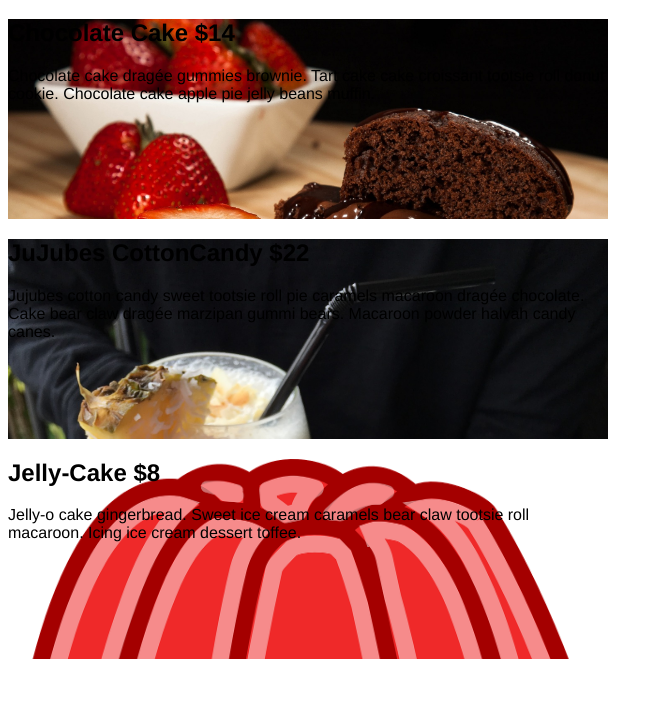
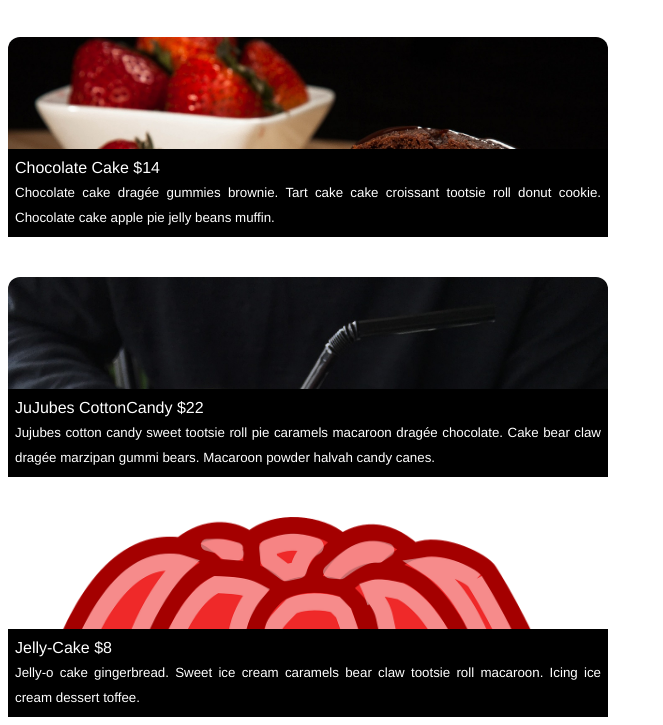
Before and after one commit to MeaganBlais/basicSmallBiz, a plain HTML site: page index.html in a window 1280 px wide. Shown: the part 221-946 px from the top of the page, without its empty margins (0-663 px from the left). Before the commit the page ends 888 px from the top, so only its background shows below. Drawn offline with Linux system fonts and the light colour scheme.

Commit message:
adding style to text content

```diff
--- a/index.html
+++ b/index.html
@@ -20,18 +20,21 @@
       <h1>this restaurant</h1>
 
       <div class="chocolate">
-        <h2>Chocolate Cake $14</h2>
-        <p>Chocolate cake dragée gummies brownie. Tart cake cake croissant tootsie roll donut cookie. Chocolate cake apple pie jelly beans muffin.</p>
+        <p>Chocolate Cake $14<br />
+        <small>Chocolate cake dragée gummies brownie. Tart cake cake croissant tootsie roll donut cookie. Chocolate cake apple pie jelly beans muffin.</small>
+        </p>
       </div>
 
       <div class="candy">
-        <h2>JuJubes CottonCandy $22</h2>
-        <p>Jujubes cotton candy sweet tootsie roll pie caramels macaroon dragée chocolate. Cake bear claw dragée marzipan gummi bears. Macaroon powder halvah candy canes.</p>
+        <p>JuJubes CottonCandy $22<br />
+        <small>Jujubes cotton candy sweet tootsie roll pie caramels macaroon dragée chocolate. Cake bear claw dragée marzipan gummi bears. Macaroon powder halvah candy canes.</small>
+        </p>
       </div>
 
       <div class="jelly">
-        <h2>Jelly-Cake $8</h2>
-        <p>Jelly-o cake gingerbread. Sweet ice cream caramels bear claw tootsie roll macaroon. Icing ice cream dessert toffee.</p>
+        <p>Jelly-Cake $8<br />
+        <small>Jelly-o cake gingerbread. Sweet ice cream caramels bear claw tootsie roll macaroon. Icing ice cream dessert toffee.</small>
+        </p>
       </div>
 
 
--- a/style.css
+++ b/style.css
@@ -7,6 +7,9 @@ div {
   height: 200px;
   background-size: cover;
   margin: 0 auto;
+  position: relative;
+  margin: 40px 0 0 0;
+  border-radius: 12px;
 }
 
 .chocolate {
@@ -20,3 +23,14 @@ background-image: url(assets/cottonCandy.jpg);
 .jelly {
 background-image: url(assets/jello.png);
 }
+
+p {
+  background-color: rgba(0,0,0,1);
+  color: rgba(255,255,255,1);
+  padding: 7px;
+  text-align: justify;
+  line-height: 24px;
+  position: absolute;
+  bottom: 0;
+  margin: 0;
+}
```
